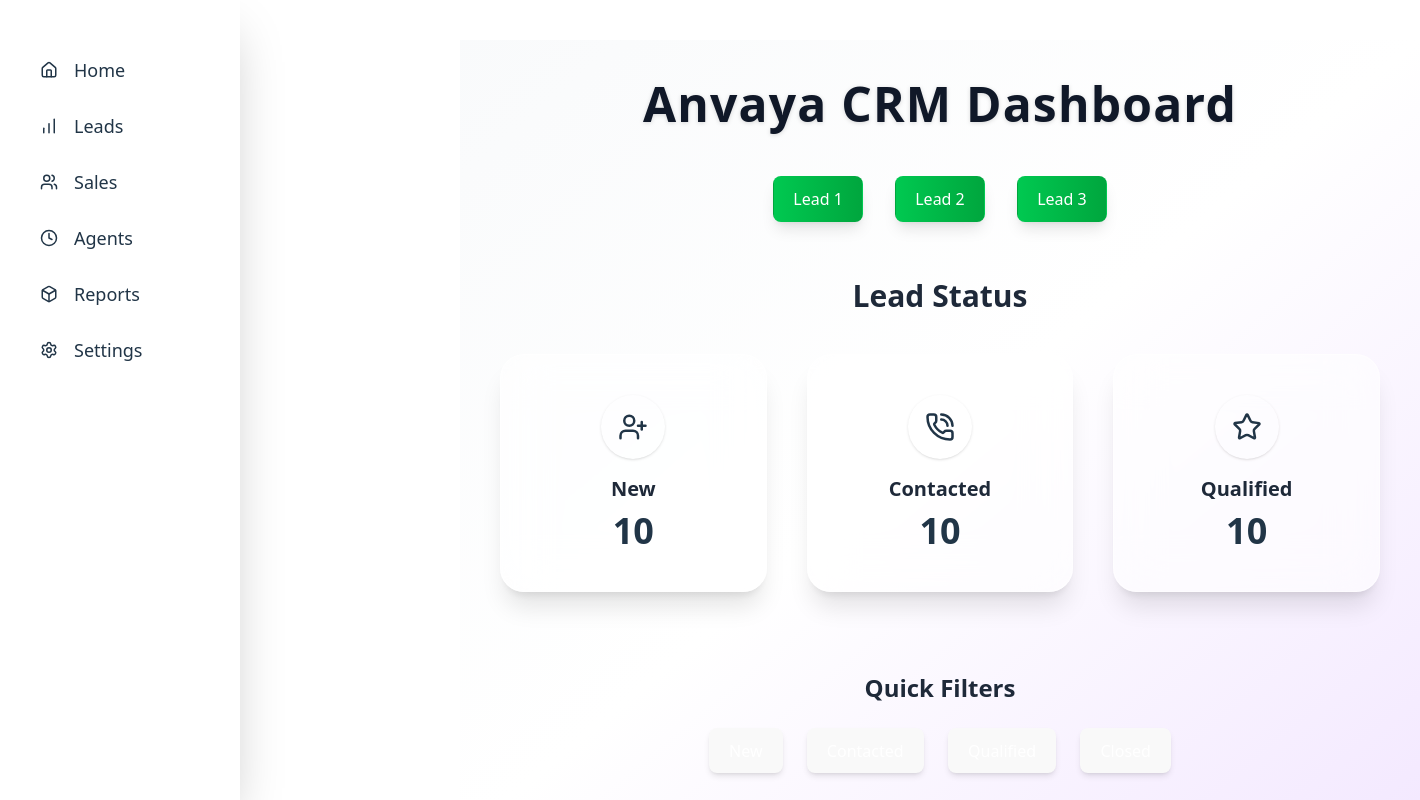
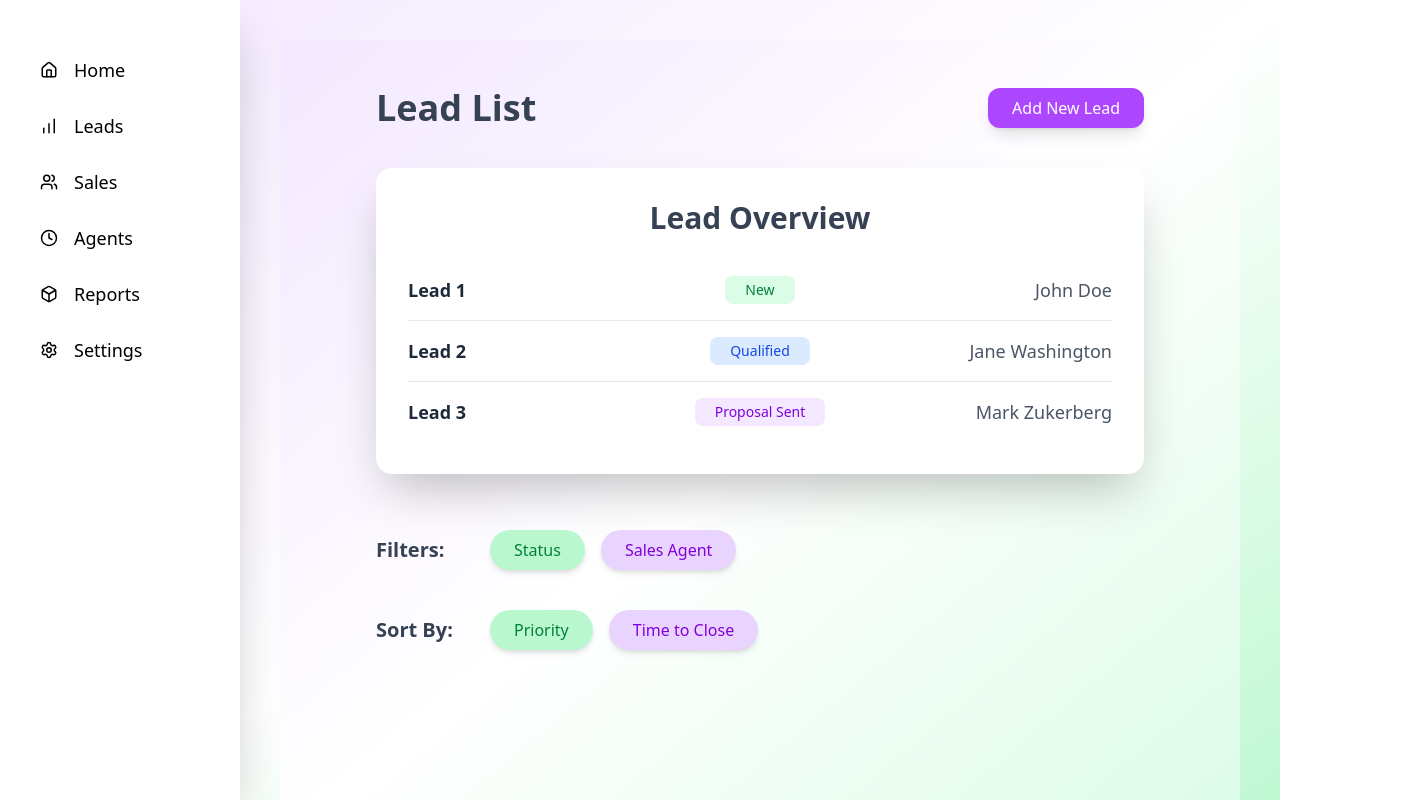
Before and after one commit to Srushtik942/CRM-APP-Frontend, a React (Vite) app: page /leadList in a window 1280 px wide. Shown: the top 800 px of the page, 1420 px wide, since content can reach past the window. Built offline with nearby package versions, Linux system fonts and the light colour scheme.

Commit message:
adding components leadlist, lead management

```diff
--- a/index.html
+++ b/index.html
@@ -5,7 +5,7 @@
     <link rel="icon" type="image/svg+xml" href="/vite.svg" />
     <meta name="viewport" content="width=device-width, initial-scale=1.0" />
     <link href="https://fonts.googleapis.com/css2?family=Poppins:wght@300;400;500;600&display=swap" rel="stylesheet">
-    <title>crm-app-frontend</title>
+    <title>Anvaya-CRM-APP</title>
   </head>
   <body>
     <div id="root"></div>
--- a/src/App.jsx
+++ b/src/App.jsx
@@ -1,27 +1,25 @@
-import { useState } from 'react'
-import reactLogo from './assets/react.svg'
-import viteLogo from '/vite.svg'
-import './App.css'
-import Sidebar from "./components/sidebar"
-import Body from "./pages/Body"
+import { BrowserRouter, Routes, Route } from "react-router-dom";
+import Sidebar from "./components/sidebar";
+import Body from "./pages/Body";
+import LeadManagement from "./pages/LeadManagement";
+import LeadList from "./pages/LeadList";
 
 function App() {
+  return (
+    <BrowserRouter>
+      <div className="flex min-h-screen w-full  bg-gradient-to-br from-purple-100 via-white to-green-200">
+        <Sidebar />
 
-  return (
-    <>
-    <div className="flex">
-       <Sidebar/>
-      <div className='flex-1 p-10'>
-         <Body/>
-
-
+        <div className="flex-1 p-10">
+          <Routes>
+            <Route path="/" element={<Body />} />
+            <Route path="/lead" element={<LeadManagement />} />
+            <Route path="/leadList" element={<LeadList/>}/>
+          </Routes>
+        </div>
       </div>
-
-
-    </div>
-
-    </>
-  )
+    </BrowserRouter>
+  );
 }
 
-export default App
+export default App;
--- a/src/components/Sidebar.jsx
+++ b/src/components/Sidebar.jsx
@@ -1,31 +1,35 @@
 import React from 'react'
+import { Link } from "react-router-dom";
 import { Home, BarChart, Users, Clock, Box, Settings } from "lucide-react";
 
 const Sidebar = () => {
-    const menu = [
-    { label: "Home", icon: <Home size={18} /> },
-    { label: "Leads", icon: <BarChart size={18} /> },
-    { label: "Sales", icon: <Users size={18} /> },
-    { label: "Agents", icon: <Clock size={18} /> },
-    { label: "Reports", icon: <Box size={18} /> },
-    { label: "Settings", icon: <Settings size={18} /> },
+  const menu = [
+    { label: "Home", icon: <Home size={18} />, path: "/" },
+    { label: "Leads", icon: <BarChart size={18} />, path: "/leadList" },
+    { label: "Sales", icon: <Users size={18} />, path: "/sales" },
+    { label: "Agents", icon: <Clock size={18} />, path: "/agents" },
+    { label: "Reports", icon: <Box size={18} />, path: "/reports" },
+    { label: "Settings", icon: <Settings size={18} />, path: "/settings" },
   ];
+
   return (
-    <div className="w-60 h-screen p-6 bg-white shadow-2xl  ">
-       <ul className="space-y-3 mt-6">
-        {menu.map((item,idx)=>(
-            <li key={idx}
-            className='flex items-center gap-4
-              px-4 py-2 rounded-xl cursor-pointer
-              hover:bg-black hover:text-white transition'
+    <div className="w-60 h-screen p-6 bg-white shadow-2xl">
+      <ul className="space-y-3 mt-6">
+        {menu.map((item, idx) => (
+          <li key={idx}>
+            <Link
+              to={item.path}
+              className="flex items-center text-black gap-4 px-4 py-2 rounded-xl cursor-pointer
+                         hover:bg-purple-500 hover:text-white transition"
             >
               {item.icon}
-            <span className="text-lg font-medium">{item.label}</span>
-            </li>
+              <span className="text-lg font-medium">{item.label}</span>
+            </Link>
+          </li>
         ))}
-       </ul>
+      </ul>
     </div>
-  )
-}
+  );
+};
 
-export default Sidebar
+export default Sidebar;
--- a/src/index.css
+++ b/src/index.css
@@ -11,9 +11,10 @@
   text-rendering: optimizeLegibility;
   -webkit-font-smoothing: antialiased;
   -moz-osx-font-smoothing: grayscale;
+  color: black;
 }
 
-a {
+/* a {
   font-weight: 500;
   color: #646cff;
   text-decoration: inherit;
@@ -59,5 +60,8 @@ button {
   button {
     background-color: #f9f9f9;
   }
-}
+} */
 @import "tailwindcss";
+/* @tailwind base;
+@tailwind components; */
+@tailwind utilities;
--- a/src/pages/Body.jsx
+++ b/src/pages/Body.jsx
@@ -2,8 +2,32 @@ import React from "react";
 import { UserPlus, PhoneCall, Star } from "lucide-react";
 
 const Body = () => {
+  const statusData = [
+    {
+      title: "New",
+      value: 10,
+      icon: <UserPlus size={30} />,
+      bg: "bg-green-100",
+      text: "text-green-600",
+    },
+    {
+      title: "Contacted",
+      value: 10,
+      icon: <PhoneCall size={30} />,
+      bg: "bg-blue-100",
+      text: "text-blue-600",
+    },
+    {
+      title: "Qualified",
+      value: 10,
+      icon: <Star size={30} />,
+      bg: "bg-purple-100",
+      text: "text-purple-600",
+    },
+  ];
+
   return (
-    <div className="p-10 w-full min-h-screen bg-gradient-to-br from-gray-50 via-white to-purple-100 mx-45">
+    <div className="p-10 w-full min-h-screen bg-linear-to-br from-gray-50 via-white to-purple-100">
 
       {/* Title */}
       <h2 className="text-center font-bold text-5xl mb-12 text-gray-900 tracking-wide drop-shadow-sm">
@@ -16,7 +40,7 @@ const Body = () => {
           <button
             key={index}
             className="bg-gradient-to-r from-green-500 to-green-600 text-white px-12 py-3 text-lg rounded-2xl
-            shadow-lg hover:shadow-2xl transition-all duration-300 hover:scale-105 active:scale-95"
+            shadow-lg hover:shadow-2xl transition-all duration-300 hover:scale-105 active:scale-95 cursor-pointer"
           >
             {lead}
           </button>
@@ -31,26 +55,21 @@ const Body = () => {
 
         <div className="grid md:grid-cols-3 gap-10 max-w-6xl mx-auto">
 
-          {/* Status Card */}
-          {[
-            { title: "New", value: 10, icon: <UserPlus size={30} />, color: "green" },
-            { title: "Contacted", value: 10, icon: <PhoneCall size={30} />, color: "blue" },
-            { title: "Qualified", value: 10, icon: <Star size={30} />, color: "purple" },
-          ].map((item, i) => (
+          {statusData.map((item, i) => (
             <div
               key={i}
               className="backdrop-blur-xl bg-white/60 shadow-xl p-10 rounded-3xl border border-white/50
               hover:-translate-y-2 hover:shadow-2xl transition-all duration-300 text-center"
             >
               <div
-                className={`mx-auto bg-${item.color}-100 text-${item.color}-600
+                className={`mx-auto ${item.bg} ${item.text}
                 w-16 h-16 flex items-center justify-center rounded-full shadow-sm mb-4`}
               >
                 {item.icon}
               </div>
 
               <h3 className="text-xl font-semibold text-gray-800">{item.title}</h3>
-              <p className={`text-${item.color}-600 text-4xl font-bold mt-2`}>
+              <p className={`${item.text} text-4xl font-bold mt-2`}>
                 {item.value}
               </p>
             </div>
@@ -68,7 +87,7 @@ const Body = () => {
             <button
               key={i}
               className="px-8 py-3 rounded-xl bg-white/70 backdrop-blur-md border border-gray-200
-              shadow-md hover:bg-black hover:text-white hover:scale-105 transition-all duration-300
+              shadow-md hover:bg-green-500 hover:text-white hover:scale-105 transition-all duration-300
               text-gray-700 font-medium"
             >
               {filter}
--- /dev/null
+++ b/src/pages/LeadList.jsx
@@ -0,0 +1,93 @@
+import React from 'react';
+
+const LeadList = () => {
+  const leads = [
+    { lead: "Lead 1", status: "New", person: "John Doe" },
+    { lead: "Lead 2", status: "Qualified", person: "Jane Washington" },
+    { lead: "Lead 3", status: "Proposal Sent", person: "Mark Zukerberg" }
+  ];
+
+  return (
+    <div className="min-h-screen bg-linear-to-br from-purple-100 via-white to-green-100 py-12 px-6">
+
+      <div className="max-w-3xl mx-auto flex justify-between items-center mb-10">
+        <h2 className="text-4xl font-bold text-gray-700">Lead List</h2>
+
+           <button className="bg-purple-500 hover:bg-purple-600 cursor-pointer text-white font-medium px-6 py-2 rounded-xl shadow-lg">
+          Add New Lead
+        </button>
+      </div>
+
+      {/* Lead Card */}
+      <div className="max-w-3xl mx-auto bg-white rounded-2xl shadow-2xl p-8">
+
+        <h3 className="text-3xl font-bold text-center mb-6 text-gray-700">
+          Lead Overview
+        </h3>
+
+        <div className="divide-y divide-gray-200">
+          {leads.map((item, index) => (
+            <div key={index} className="py-4 hover:bg-purple-50 transition-all">
+              <div className="grid grid-cols-3 items-center text-lg">
+                <span className="font-semibold text-gray-800">{item.lead}</span>
+
+                <span
+                  className={`px-5 py-1 rounded-lg text-sm font-medium mx-auto ${
+                    item.status === "New"
+                      ? "bg-green-100 text-green-700"
+                      : item.status === "Qualified"
+                        ? "bg-blue-100 text-blue-700"
+                        : "bg-purple-100 text-purple-700"
+                  }`}
+                >
+                  {item.status}
+                </span>
+
+                <span className="text-gray-600 text-right">{item.person}</span>
+              </div>
+            </div>
+          ))}
+        </div>
+      </div>
+
+{/* Filters , Sorting */}
+<div className="max-w-3xl mx-auto mt-14 space-y-10">
+
+  {/* Filters */}
+  <div className="flex items-center gap-6">
+    <h3 className="text-xl font-semibold text-gray-700 min-w-[90px]">Filters:</h3>
+
+    <div className="flex gap-4">
+      <button className="px-6 py-2 bg-green-200 text-green-700 font-medium rounded-full hover:bg-green-300 shadow-md transition-all cursor-pointer">
+        Status
+      </button>
+
+      <button className="px-6 py-2 bg-purple-200 text-purple-700 font-medium rounded-full hover:bg-purple-300 shadow-md transition-all cursor-pointer">
+        Sales Agent
+      </button>
+    </div>
+  </div>
+
+  {/* Sort By */}
+  <div className="flex items-center gap-6">
+    <h3 className="text-xl font-semibold text-gray-700 min-w-[90px]">Sort By:</h3>
+
+    <div className="flex gap-4">
+      <button className="px-6 py-2 bg-green-200 text-green-700 font-medium rounded-full hover:bg-green-300 shadow-md transition-all cursor-pointer">
+        Priority
+      </button>
+
+      <button className="px-6 py-2 bg-purple-200 text-purple-700 font-medium rounded-full hover:bg-purple-300 shadow-md transition-all cursor-pointer">
+        Time to Close
+      </button>
+    </div>
+  </div>
+
+</div>
+
+
+    </div>
+  );
+};
+
+export default LeadList;
--- /dev/null
+++ b/src/pages/LeadManagement.jsx
@@ -0,0 +1,63 @@
+import React from "react";
+
+const LeadManagement = () => {
+  return (
+    <div className="min-h-screen p-10 bg-linear-to-br from-purple-100 via-white to-green-200">
+
+      {/* Title */}
+      <h1 className="text-black text-3xl font-bold mb-10 border-b pb-4 w-fit">
+        Lead Management: John Doe
+      </h1>
+
+      {/* Lead Details Card */}
+      <div className="max-w-3xl bg-white/70 backdrop-blur-lg shadow-xl rounded-2xl p-8 mx-auto border border-white/40">
+        <h2 className="text-2xl font-semibold text-gray-800 text-center mb-6">
+          Lead Details
+        </h2>
+
+        <div className="grid grid-cols-1 sm:grid-cols-2 gap-y-3 text-lg text-gray-700">
+          <p><span className="font-semibold">Lead Name:</span> John Doe</p>
+          <p><span className="font-semibold">Sales Agent:</span> Vicky Kaushal</p>
+          <p><span className="font-semibold">Lead Source:</span> Referral</p>
+          <p><span className="font-semibold">Lead Status:</span> New</p>
+          <p><span className="font-semibold">Priority:</span> High</p>
+          <p><span className="font-semibold">Time to Close:</span> 30 Days</p>
+        </div>
+
+        <div className="text-center mt-8">
+          <button className="bg-green-500 text-white px-6 py-2 rounded-xl shadow-md hover:bg-green-600 transition-all duration-300 cursor-pointer">
+            Edit Details
+          </button>
+        </div>
+      </div>
+
+      {/* Comments Section */}
+      <div className="max-w-3xl mx-auto mt-16 bg-white/70 p-8 rounded-2xl shadow-xl border border-white/40 backdrop-blur-lg">
+        <h2 className="text-2xl font-semibold text-gray-800 mb-6">
+          Comments Section
+        </h2>
+
+        {/* Comment Box */}
+        <div className="bg-gray-100 p-5 rounded-xl shadow-inner mb-6">
+          <p className="font-semibold">Mahendra Singh</p>
+          <p className="text-sm text-gray-500">12-01-2021 • 8:01 AM</p>
+          <p className="mt-2 text-gray-700">Reached out, waiting...</p>
+        </div>
+
+        {/* Add Comment */}
+        <div className="flex gap-4 mt-6">
+          <input
+            type="text"
+            placeholder="Add a new comment..."
+            className="flex-1 px-4 py-2 text-black rounded-xl border border-gray-300 focus:ring-2 focus:ring-purple-300 outline-none"
+          />
+          <button className="bg-purple-600 text-white px-6 py-2 rounded-xl shadow-md hover:bg-purple-700 transition-all duration-300 cursor-">
+            Comment
+          </button>
+        </div>
+      </div>
+    </div>
+  );
+};
+
+export default LeadManagement;
```
Also changed, not shown: package.json (+6 -1 lines), 1 other file (tests, documents, lock files or other folders).
